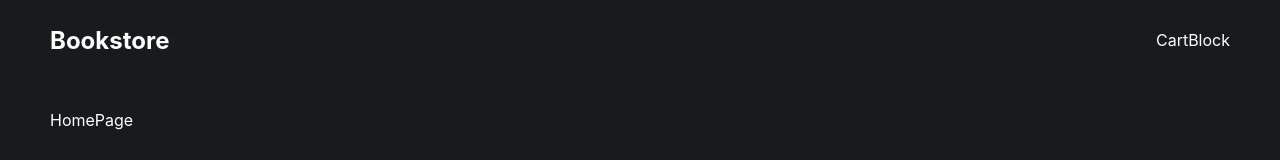
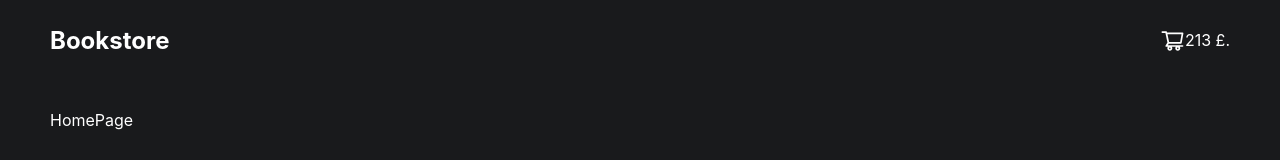
Before and after one commit to 705d1ef/bookstore-frontend, a React (Create React App) app: page / in a window 1280 px wide. Shown: the top 160 px of the page. Built offline with nearby package versions, Linux system fonts and the light colour scheme.

Commit message:
so far finished with cart-block

```diff
--- a/package.json
+++ b/package.json
@@ -9,6 +9,7 @@
     "@testing-library/user-event": "^13.5.0",
     "react": "^18.2.0",
     "react-dom": "^18.2.0",
+    "react-icons": "^4.10.1",
     "react-redux": "^8.1.2",
     "react-router-dom": "^6.15.0",
     "react-scripts": "^5.0.1",
--- a/src/components/cart-block/cart-block.jsx
+++ b/src/components/cart-block/cart-block.jsx
@@ -1,10 +1,12 @@
 import React from "react";
-import "./cart-block.css"
+import { AiOutlineShoppingCart } from "react-icons/ai";
+import "./cart-block.css";
 
 export const CartBlock = () => {
     return (
         <div className="cart-block">
-            CartBlock
+            <AiOutlineShoppingCart size={25} className="cart-block__icon"/>
+            <span className="cart-block__total-price"> 213 £.</span>
         </div>
     )
 }
```
Also changed, not shown: 1 other file (tests, documents, lock files or other folders).
